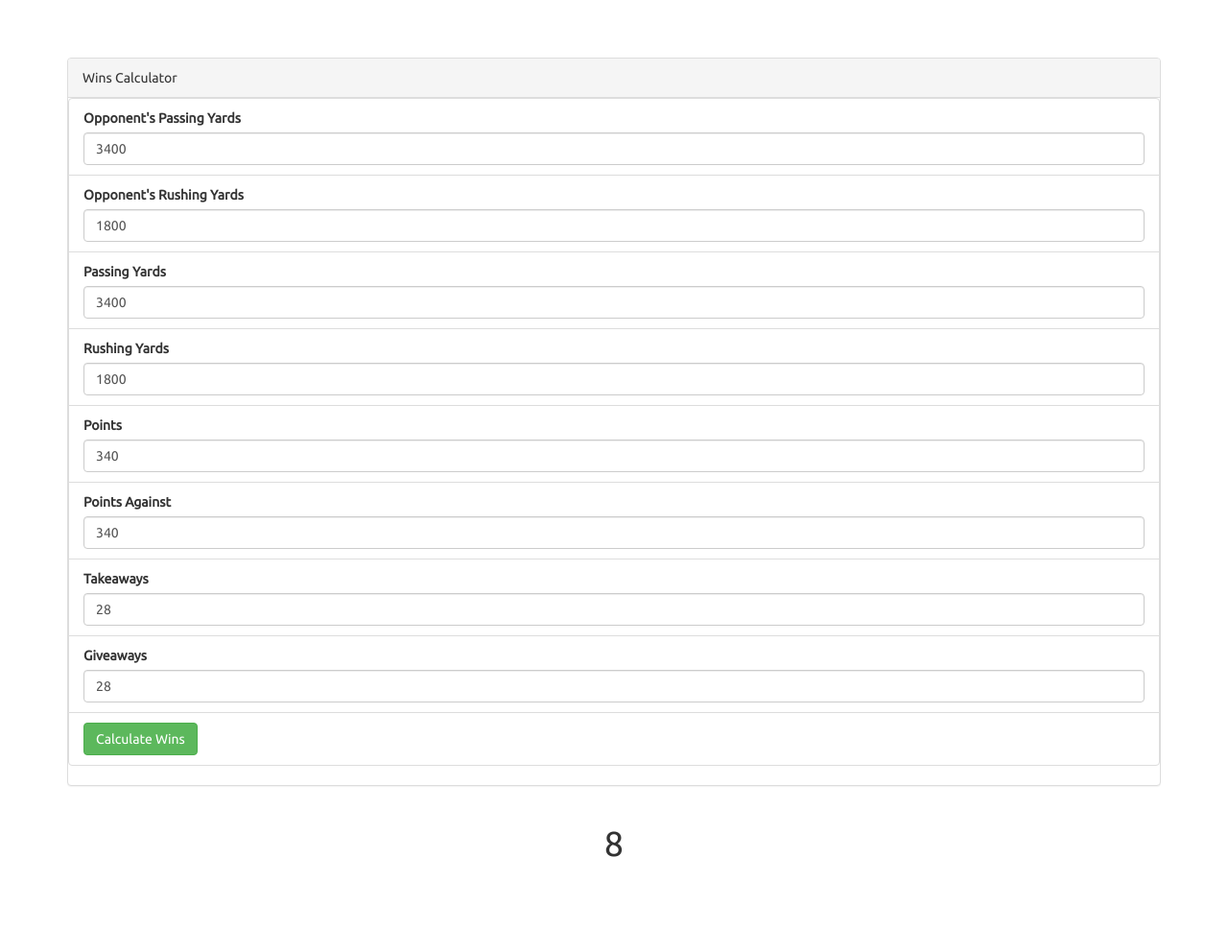
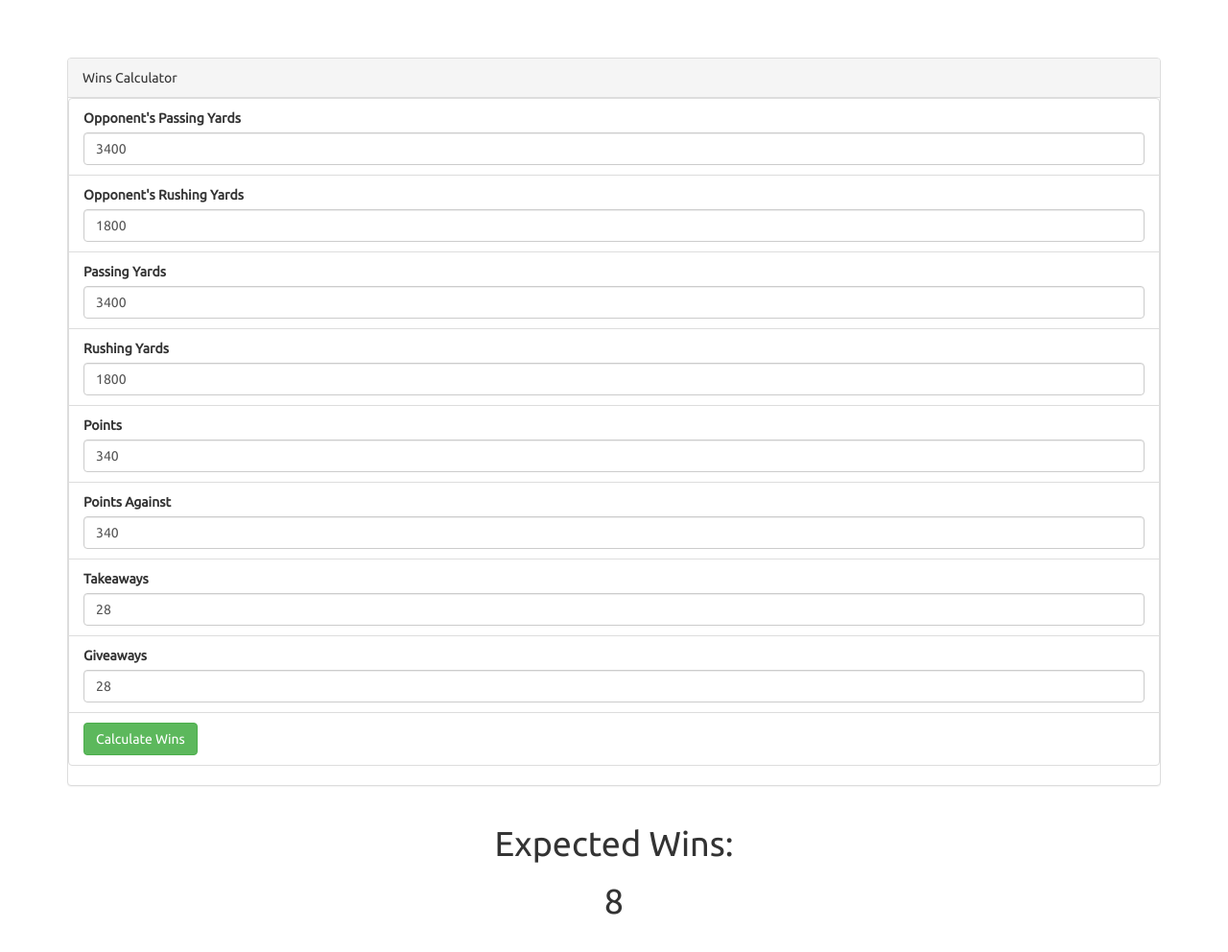
Before and after one commit to mu13j/Calculator, a plain HTML site: page index.html in a window 1280 px wide. Shown: the whole page at 96% size. Drawn offline with nearby package versions, Linux system fonts and the light colour scheme.

Commit message:
firstish commit

```diff
--- a/index.html
+++ b/index.html
@@ -65,6 +65,7 @@
         </div>
       </div>
     </div>
+    <h1 style='text-align:center'>Expected Wins:</h1>
     <h1 id='calculation' style='text-align:center'>8</h1>
   </div>
   <script src="js/app.js"></script>
```
